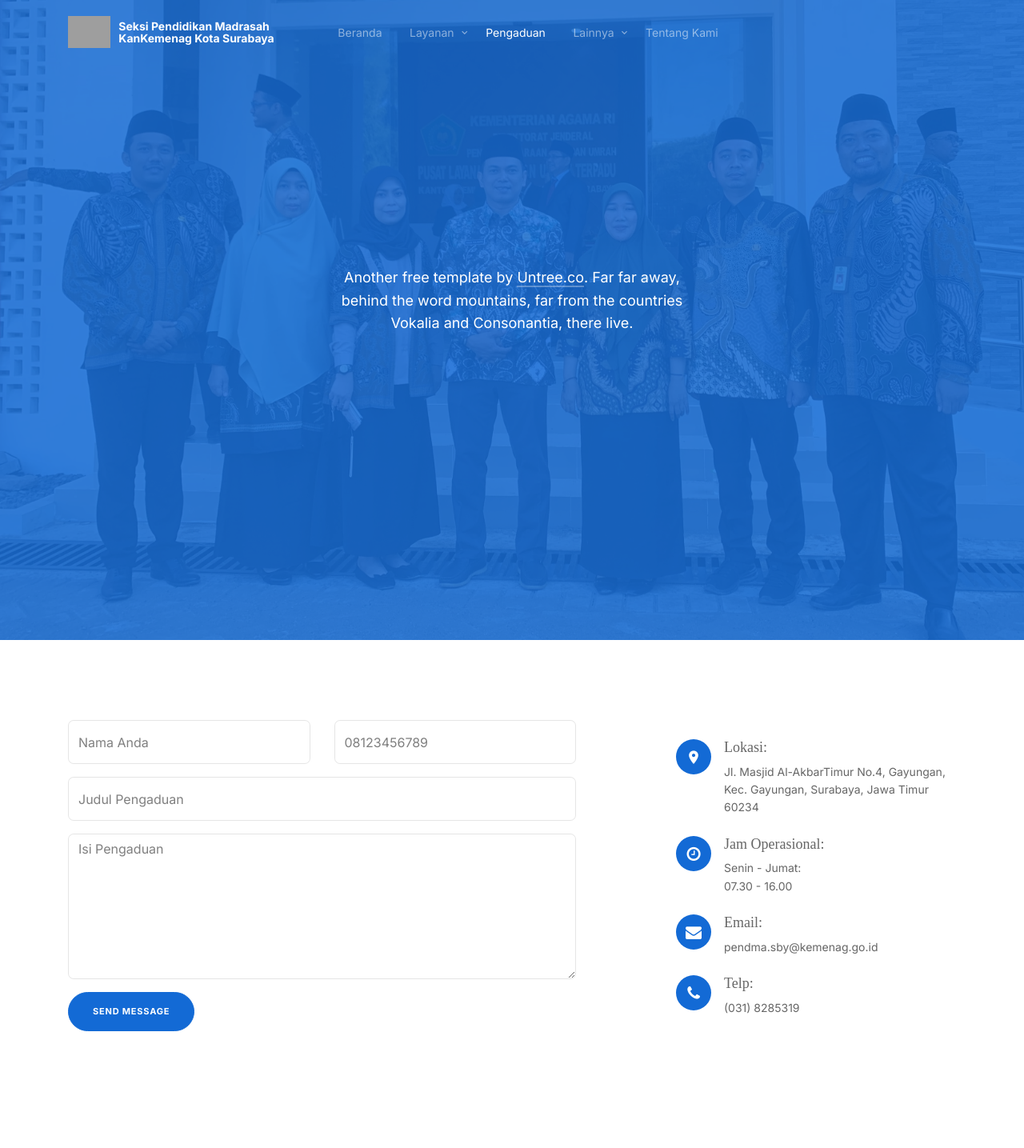
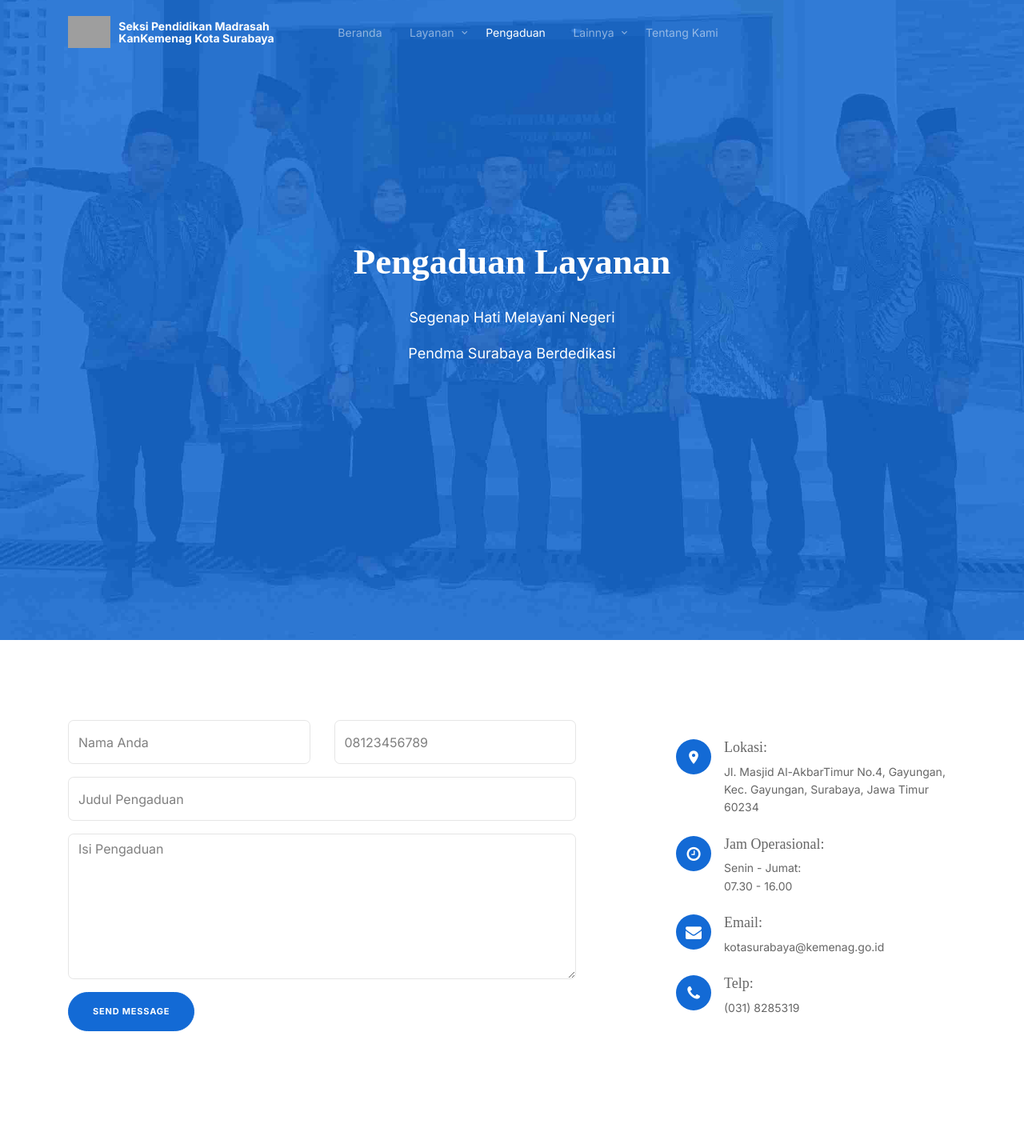
Before and after one commit to prakompendmasby/flask-pendma, a Flask app: page /contact in a window 1280 px wide. Shown: the top 1435 px of the page at 80% size. Run offline with Flask 3, Linux system fonts and the light colour scheme; some libraries are stand-ins or nearby versions; some web fonts are replaced; grey boxes are pictures that could not be loaded.

Commit message:
fix photos

```diff
--- a/templates/contact.html
+++ b/templates/contact.html
@@ -106,7 +106,11 @@
             <div class="col-lg-12 text-center">
               <!-- ✅ Fix double href -->
               <div class="mb-5 text-white desc mx-auto" data-aos="fade-up" data-aos-delay="200">
-                <p>Another free template by <a href="https://untree.co/" target="_blank" class="link-highlight">Untree.co</a>. Far far away, behind the word mountains, far from the countries Vokalia and Consonantia, there live.</p>
+                <h3 class="mb-4 heading text-white" data-aos="fade-up" data-aos-delay="200">
+                  Pengaduan Layanan
+                </h3>
+                <p>Segenap Hati Melayani Negeri</p>
+                <p>Pendma Surabaya Berdedikasi</p>
               </div>
             </div>
           </div>
@@ -138,7 +142,7 @@
             <div class="email mt-4">
               <i class="icon-envelope"></i>
               <h4 class="mb-2">Email:</h4>
-              <p>pendma.sby@kemenag.go.id</p>
+              <p>kotasurabaya@kemenag.go.id</p>
             </div>
             <div class="phone mt-4">
               <i class="icon-phone"></i>
```
Also changed, not shown: static/images/pendma-team original.jpg (added), static/images/pendma-team.jpg.
